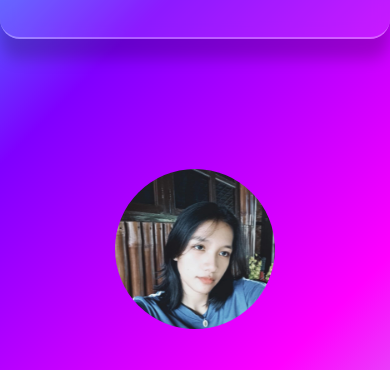
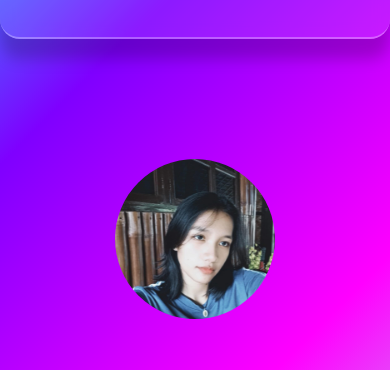
Before and after one commit to EsmeroAngelica/esmero-angelica, a plain HTML site: page index.html in a window 390 px wide. Shown: the part 107-477 px from the top of the page. Drawn offline with Linux system fonts and the light colour scheme.

Commit message:
updated files

```diff
--- a/media.css
+++ b/media.css
@@ -222,12 +222,11 @@
 }
 
 .image-section {
-  padding: 130px 0 50px 0;
+  padding: 120px 0 30px 0;
   grid-column: 1/11;
 }
 
  .footer {
   height: 0;
 }
-
 }
```
